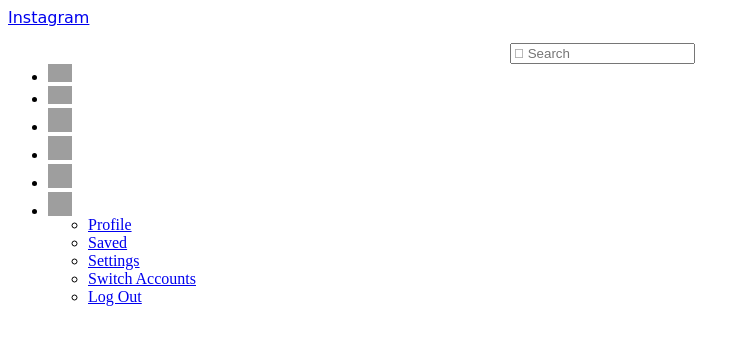
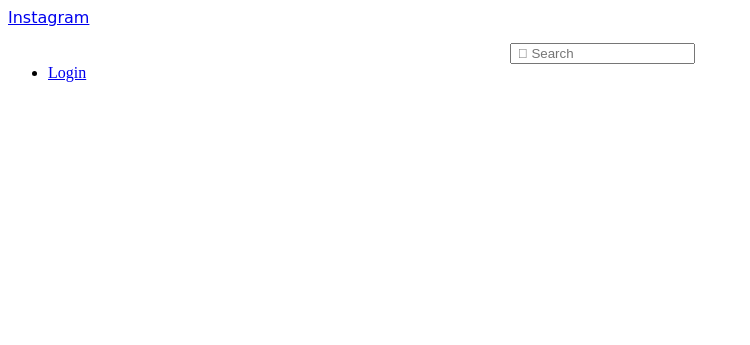
Before and after one commit to gladyswambura/Instagram-clone, a Django app: template gram/templates/navbar.html in a window 1280 px wide. Shown: the top 345 px of the page, without its empty margins (0-750 px from the left). Run offline with Django 4.2, Linux system fonts and the light colour scheme; the template is opened without the code that fills it, so the values that code supplies are empty; some libraries are stand-ins or nearby versions; some web fonts are replaced; grey boxes are pictures that could not be loaded.

Commit message:
updates the navbar links

```diff
--- a/gram/templates/navbar.html
+++ b/gram/templates/navbar.html
@@ -1,8 +1,7 @@
 {% load static %}
 <link href="https://fonts.googleapis.com/css2?family=Grand+Hotel&display=swap" rel="stylesheet">
 <link href="//netdna.bootstrapcdn.com/font-awesome/6.1.1/css/font-awesome.css" rel="stylesheet">
-<link rel="stylesheet" href="https://cdnjs.cloudflare.com/ajax/libs/font-awesome/6.0.0/css/all.min.css">
-<link rel="stylesheet" href=" {% static '/css/style.css' %}">
+<link rel="stylesheet" href="https://cdnjs.cloudflare.com/ajax/libs/font-awesome/6.1.1/css/all.min.css">
 <link rel="stylesheet" type="text/css" href="{% static 'css/style.css' %}">
 <main>
     <div class="container">
@@ -11,16 +10,19 @@
                 <span class="fs-2" style="font-family: 'Grand Hotel', cursive;">Instagram</span>
             </a>
 
-            <ul class="nav">
+            <ul class="nav col-12 col-md-auto mb-2 mb-md-0">
                 <div class="justify-content-md-center">
                     <form class="form-inline" action=" #" method="GET" style="margin:auto;max-width:300px">
-                    <input class="form-control mr-sm-2" type="search" placeholder="&#xF002 Search" aria-label="Search"
-                        name="search" value="{{ request.GET.search }}">
+                        <input type="search" width="20%" class="form-control mr-sm-2" placeholder=" &#xF002; Search"
+                            aria-label="Search" name="search_user" value="{{ request.GET.search }}">
+                        <div style="width:10% ;" class="input-group-btn btn-"></div>
                     </form>
                 </div>
+                {% if request.user.is_authenticated %}
                 <li class="nav-item">
-                    <a class="nav-link" href="#">
-                        <img src="{% static 'images/home.png' %}"rel="stylesheet" type="text/css"viewBox="0 0 24 24"width="24"></a>
+                    <a class="nav-link" href="/">
+                        <img src="{% static 'images/home.png' %}" rel="stylesheet" type="text/css" viewBox="0 0 24 24"
+                            width="24"></a>
                 </li>
                 <li class="nav-item">
                     <a class="nav-link" href="#">
@@ -28,7 +30,7 @@
                             viewBox="0 0 24 24" width="24"></a>
                 </li>
                 <li class="nav-item">
-                    <a class="nav-link" href="#">
+                    <a class="nav-link" href="{% url 'newpost'%}">
                         <img src="{% static 'images/newpost.png' %}" rel="stylesheet" type="text/css" width="24"
                             height="24"></a>
                 </li>
@@ -43,18 +45,30 @@
                             height="24"></a>
                 </li>
                 <li class="nav-item dropdown">
-                     <a class="nav-link dropdown-toggle" href="#" id="dropdown10" data-bs-toggle="dropdown" aria-expanded="false">
+                    <a class="nav-link dropdown-toggle" href="#" id="dropdown10" data-bs-toggle="dropdown"
+                        aria-expanded="false">
                         <img src="{% static 'images/user.png' %}" rel="stylesheet" type="text/css" width="24"
                             height="24"></a>
                     <ul class="dropdown-menu" aria-labelledby="dropdown10">
-                         <li><a class="dropdown-item" href="#">Profile</a></li>
-                         <li><a class="dropdown-item" href="#">Saved</a></li>
-                         <li><a class="dropdown-item" href="#">Settings</a></li>
-                         <li><a class="dropdown-item" href="#">Switch Accounts</a></li>
-                         <li><a class="dropdown-item" href="#">Log Out</a></li>
+                        <li><a class="dropdown-item" href="{% url 'profile'%}"><img
+                                    src="{% static 'images/profile.png' %}"
+                                    rel="stylesheet" type="text/css" viewBox="0 0 24 24" width="18">Profile</a></li>
+                        <li><a class="dropdown-item" href="#"><img src="{% static 'images/saved.png' %}"
+                                    rel="stylesheet" type="text/css" viewBox="0 0 24 24" width="15">Saved</a></li>
+                        <li><a class="dropdown-item" href="#"><img src="{% static 'images/settings.png' %}"
+                                    rel="stylesheet" type="text/css" viewBox="0 0 24 24" width="15">Settings</a></li>
+                        <li><a class="dropdown-item" href="#"><img src="{% static 'images/switchaccounts.png' %}"
+                                    rel="stylesheet" type="text/css" viewBox="0 0 24 24" width="12">Switch Accounts</a>
+                        </li>
+                        <li><a class="dropdown-item" style=" border-top: 0.8px solid;" href="#">Log Out</a></li>
 
                     </ul>
-                 </li
+                </li>
+                {% else %}
+                <li class="nav-item">
+                    <a class="nav-link" href="/login">Login</a>
+                </li>
+                {% endif %}
             </ul>
         </header>
     </div>
```
Lines whose indentation alone changed are shown as unchanged.
